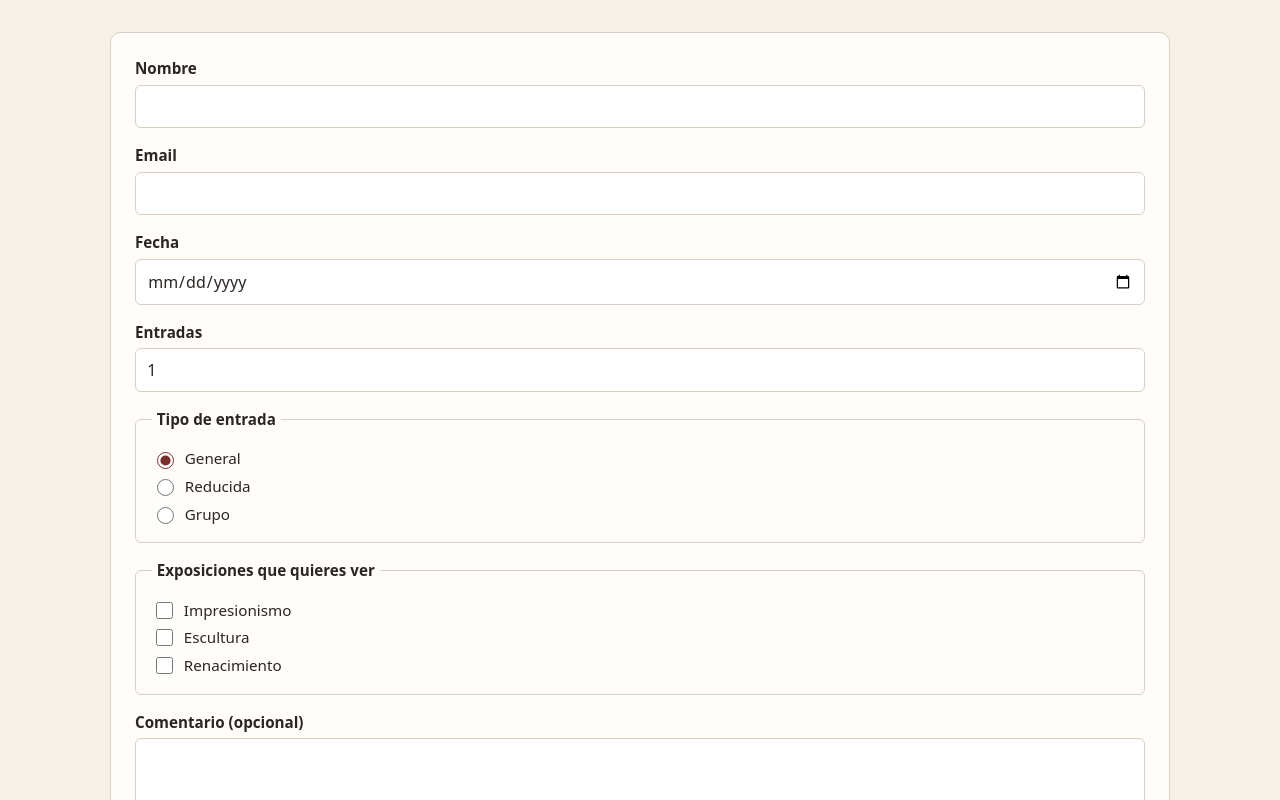
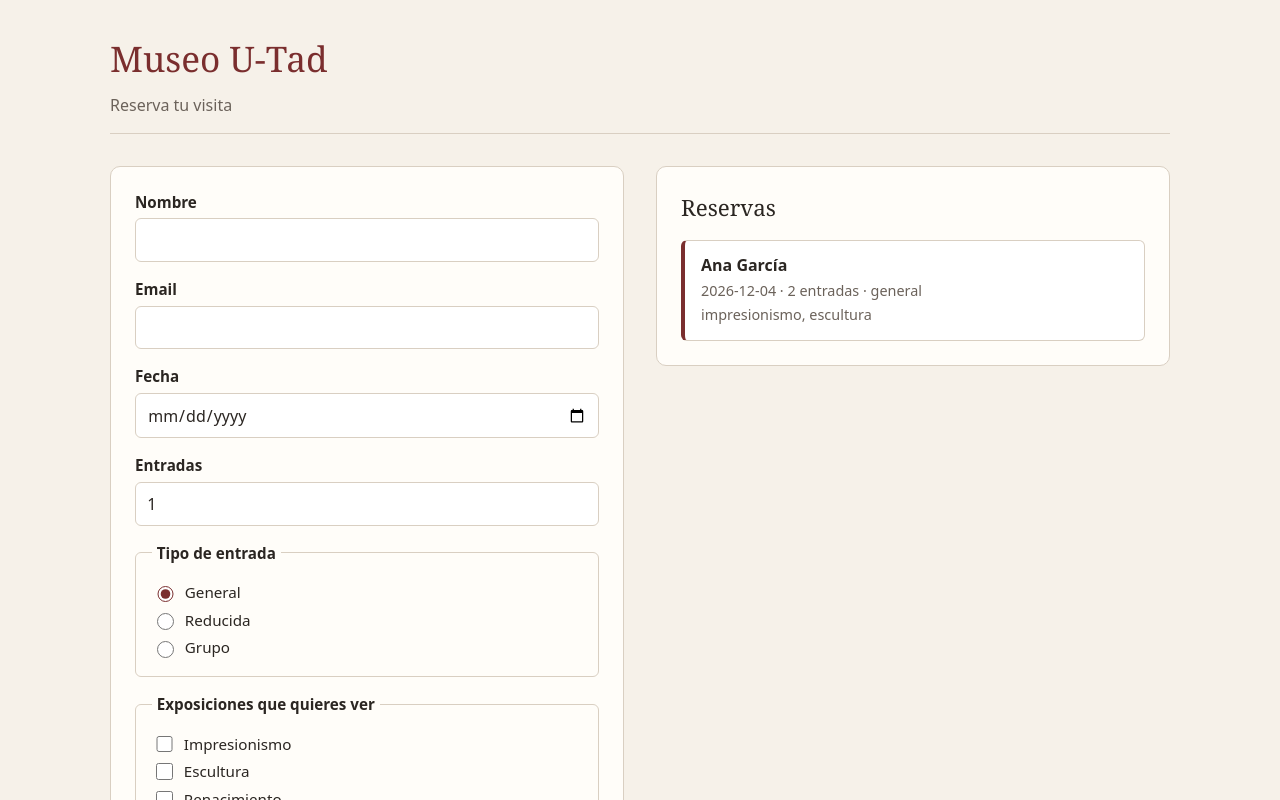
Before and after one commit to lidiagutierrezlopez-cpu/M4-Full_Contact_Forms, a React (Vite) app: page / in a window 1280 px wide. Shown: the top 800 px of the page. Built offline with nearby package versions, Linux system fonts and the light colour scheme; data requests are answered from the project's data file.

Commit message:
Listado de reservas con TanStack Query

```diff
--- a/db.json
+++ b/db.json
@@ -1,3 +1,15 @@
 {
-  "reservas": []
+  "reservas": [
+    {
+      "id": "1",
+      "nombre": "Ana García",
+      "email": "ana@ejemplo.com",
+      "fecha": "2026-12-04",
+      "entradas": 2,
+      "tipo": "general",
+      "exposiciones": ["impresionismo", "escultura"],
+      "comentario": "",
+      "normas": true
+    }
+  ]
 }
--- a/src/App.jsx
+++ b/src/App.jsx
@@ -1,7 +1,21 @@
 import FormularioReserva from "./components/FormularioReserva.jsx";
+import ListaReservas from "./components/ListaReservas.jsx";
 
 export default function App() {
     return (
-        <FormularioReserva />
+        <>
+            <header>
+                <h1>Museo U-Tad</h1>
+                <p>Reserva tu visita</p>
+            </header>
+
+            <main>
+                <FormularioReserva />
+                <section>
+                    <h2>Reservas</h2>
+                    <ListaReservas />
+                </section>
+            </main>
+        </>
     );
 }
--- /dev/null
+++ b/src/components/ListaReservas.jsx
@@ -0,0 +1,42 @@
+import { useQuery } from "@tanstack/react-query";
+import { obtenerReservas } from "../services/reservas";
+
+
+export default function ListaReservas() {
+    const { data, isPending, isError, error, isFetching, refetch } = useQuery({
+        queryKey: ["reservas"],
+        queryFn: obtenerReservas,
+    });
+
+    if (isPending) {
+        return <p role="status" className="cargando">Cargando reservas...</p>;
+    }
+
+    if (isError) {
+        return (
+            <div role="alert" className="error-general">
+                <p>{error.message}</p>
+                <button type="button" onClick={() => refetch()}>Reintentar</button>
+            </div>
+        );
+    }
+
+    if (data.length === 0) {
+        return <p>Aún no hay reservas.</p>;
+    }
+
+    return (
+        <>
+            {isFetching && <p className="cargando">Actualizando...</p>}
+            <ul>
+                {data.map((reserva) => (
+                    <li key={reserva.id}>
+                        <strong>{reserva.nombre}</strong>
+                        <p>{reserva.fecha} · {reserva.entradas} entradas · {reserva.tipo}</p>
+                        <p>{reserva.exposiciones.join(", ")}</p>
+                    </li>
+                ))}
+            </ul>
+        </>
+    );
+}
--- a/src/main.jsx
+++ b/src/main.jsx
@@ -1,10 +1,17 @@
 import { StrictMode } from "react";
 import { createRoot } from "react-dom/client";
+import { QueryClient, QueryClientProvider } from "@tanstack/react-query";
+import { ReactQueryDevtools } from "@tanstack/react-query-devtools";
 import App from "./App.jsx";
 import "./index.css";
 
+const queryClient = new QueryClient();
+
 createRoot(document.getElementById("root")).render(
     <StrictMode>
-        <App />
+        <QueryClientProvider client={queryClient}>
+            <App />
+            <ReactQueryDevtools />
+        </QueryClientProvider>
     </StrictMode>
 );
--- a/src/schemas/reserva.js
+++ b/src/schemas/reserva.js
@@ -1,4 +1,5 @@
 import { z } from "zod";
+
 
 function noEsPasada(texto) {
     const dia = new Date(texto + "T00:00");
--- /dev/null
+++ b/src/services/reservas.js
@@ -0,0 +1,9 @@
+const API_URL = import.meta.env.VITE_API_URL;
+
+export async function obtenerReservas() {
+    const respuesta = await fetch(`${API_URL}/reservas`);
+    if (!respuesta.ok) {
+        throw new Error("No se pudieron cargar las reservas");
+    }
+    return respuesta.json();
+}
```
